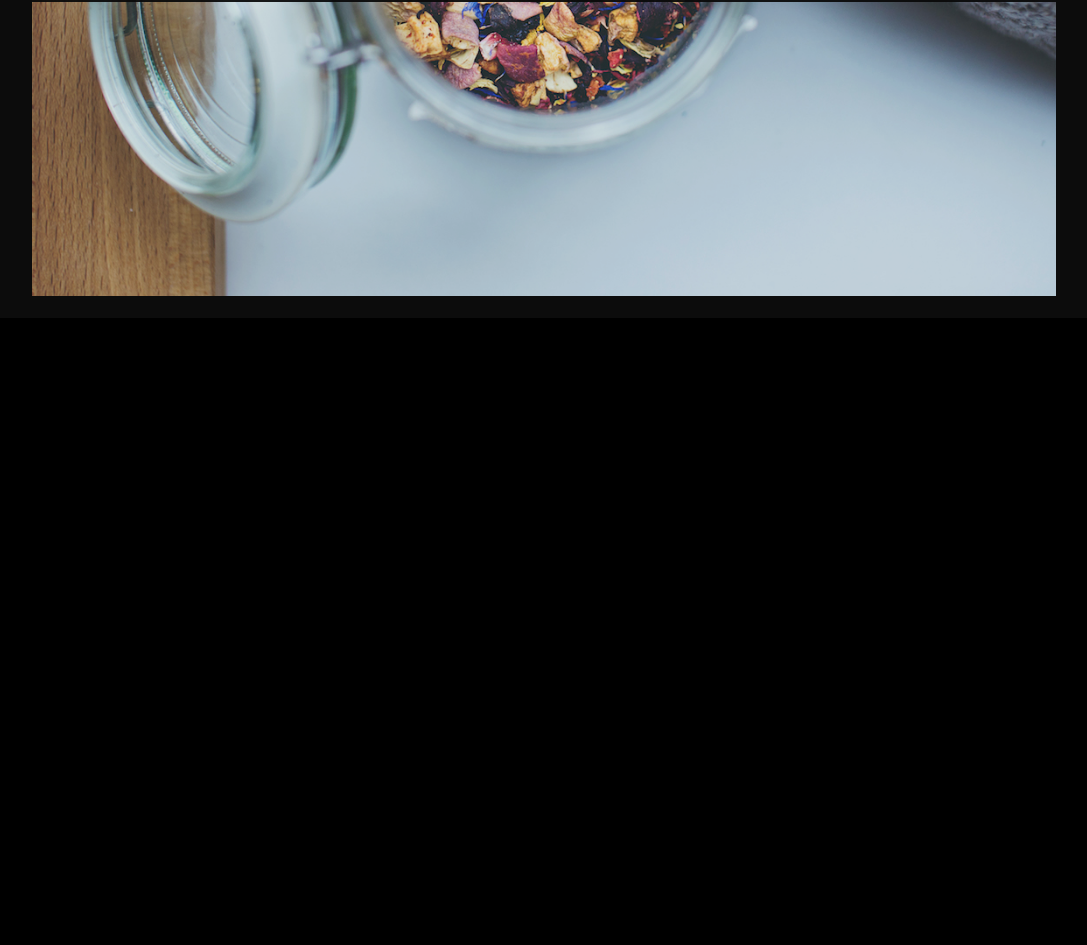
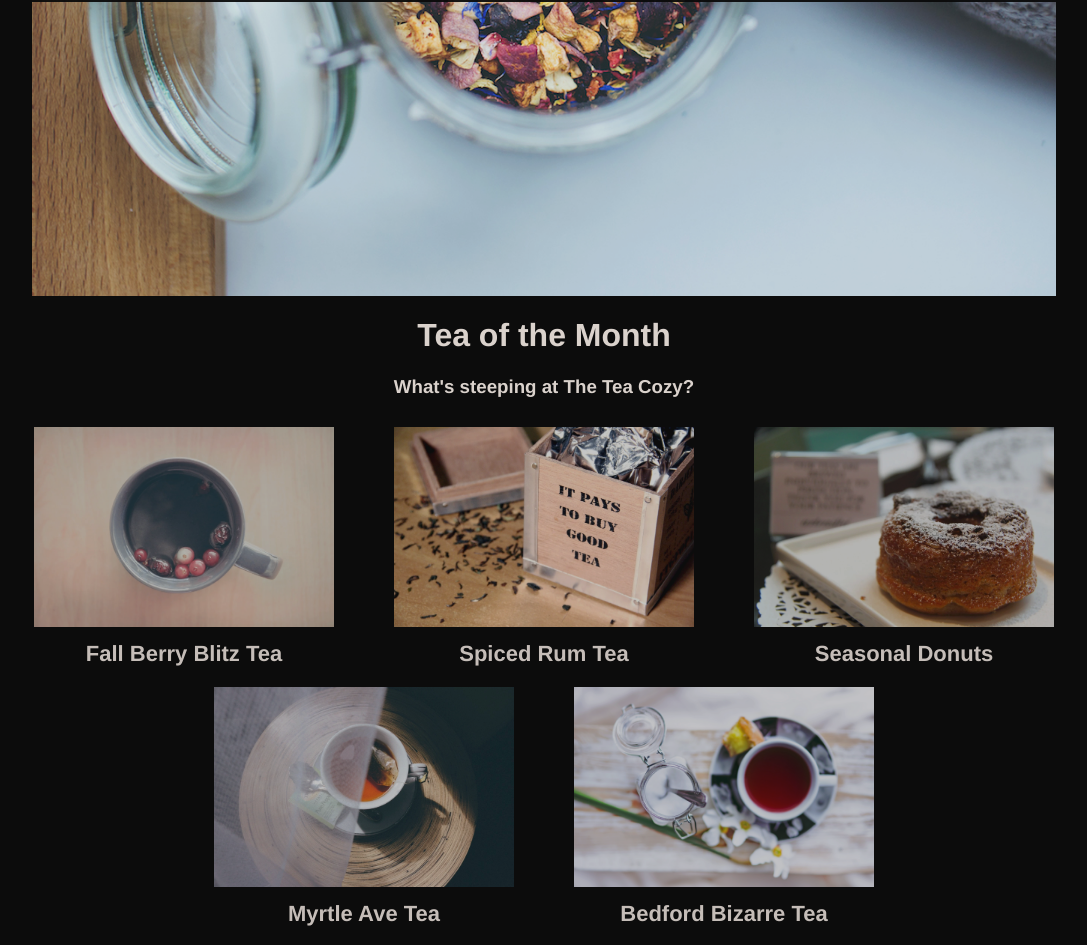
Before and after one commit to siddhantsingh-1/tea-cozy, a plain HTML site: page index.html in a window 1280 px wide. Shown: the part 482-1427 px from the top of the page, without its empty margins (96-1183 px from the left). Before the commit the page ends 800 px from the top, so only its background shows below. Drawn offline with Linux system fonts and the light colour scheme.

Commit message:
Complete the Tea and gallery section

```diff
--- a/css/style.css
+++ b/css/style.css
@@ -59,3 +59,26 @@ header li {
 .banner-text h4 {
     font-size: 18px;
 }
+
+/* Tea Section */
+
+.tea .gallery {
+    display: flex;
+    flex-wrap: wrap;
+    justify-content: center;
+}
+
+.gallery figure {
+    margin: 10px 30px;
+}
+
+.gallery figure img{
+    width: 300px;
+    height: 200px;
+    margin-bottom: 10px;
+}
+
+.gallery figcaption {
+    font-size: 22px;
+    font-weight: 600;
+}
--- a/index.html
+++ b/index.html
@@ -32,6 +32,35 @@
             <h4>Handpicked, Artisanally Curated, Free Range, Sustainable, Small Batch, Fair Trade, Organic Tea</h4>
         </div>
     </div>
+
+    <!-- Tea Section -->
+
+    <div class="tea">
+        <h1>Tea of the Month</h1>
+        <h3>What's steeping at The Tea Cozy?</h3>
+        <div class="gallery">
+            <figure>
+                <img src="resources/images/img-berryblitz.webp" alt="">
+                <figcaption>Fall Berry Blitz Tea</figcaption>
+            </figure>
+            <figure>
+                <img src="resources/images/img-spiced-rum.webp" alt="">
+                <figcaption>Spiced Rum Tea</figcaption>
+            </figure>
+            <figure>
+                <img src="resources/images/img-donut.webp" alt="">
+                <figcaption>Seasonal Donuts</figcaption>
+            </figure>
+            <figure>
+                <img src="resources/images/img-myrtle-ave.webp" alt="">
+                <figcaption>Myrtle Ave Tea</figcaption>
+            </figure>
+            <figure>
+                <img src="resources/images/img-bedford-bizarre.webp" alt="">
+                <figcaption>Bedford Bizarre Tea</figcaption>
+            </figure>
+        </div>
+    </div>
 </body>
 
 </html>
```
Also changed, not shown: resources/images/img-spiced-rum.webp (added).
